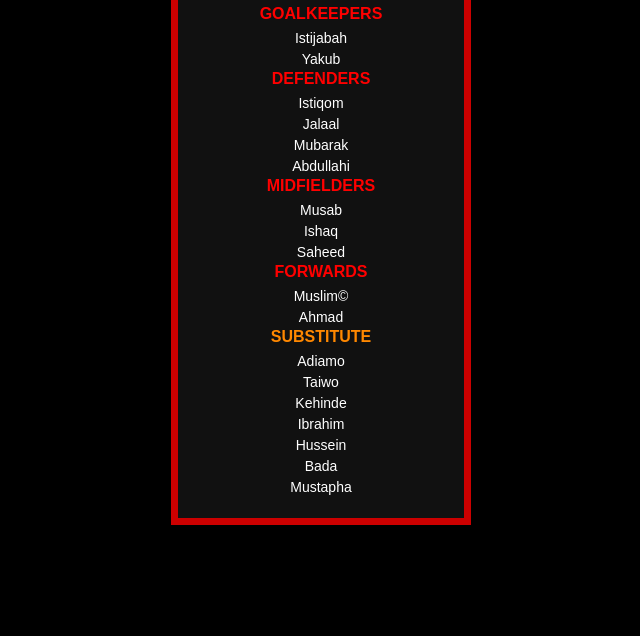
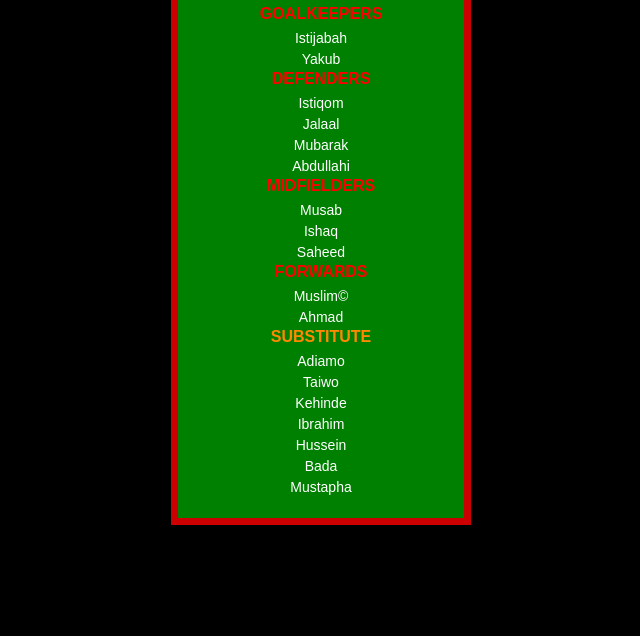
Before and after one commit to adigun12-tech/line_up, a plain HTML site: page index.html in a window 1280 px wide. Shown: the part 164-800 px from the top of the page, without its empty margins (319-959 px from the left). Drawn offline with Linux system fonts and the light colour scheme.

Commit message:
Update styles.css

```diff
--- a/styles.css
+++ b/styles.css
@@ -17,7 +17,7 @@ body {
 .container {
     width: 300px;
     padding: 20px;
-    background-color: #111;
+    background-color: green;
     border: 7px solid #c00;
     text-align: center;
     color: #f00;
```
